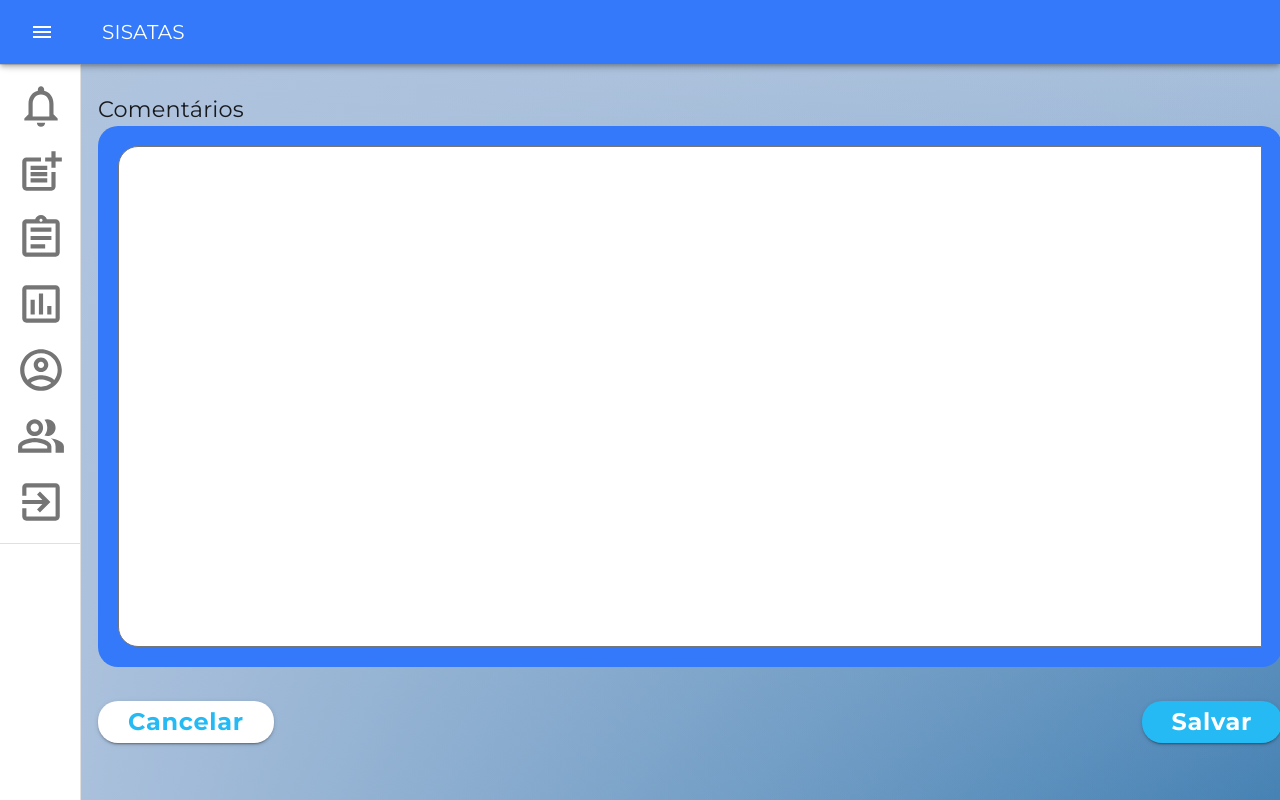
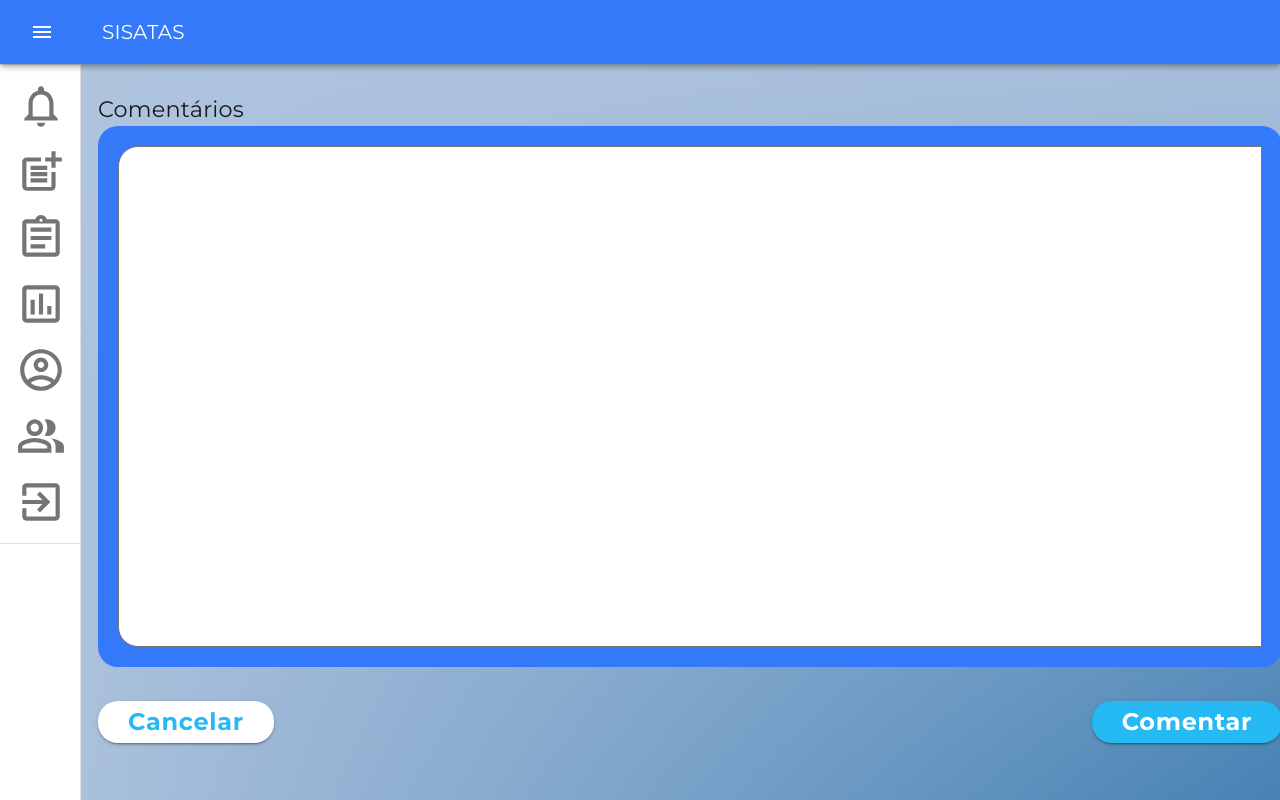
Before and after one commit to BureauTech/ProjectSisatas, a React (Create React App) app in the folder client/: page /revisao-comentarios in a window 1280 px wide. Shown: the top 800 px of the page. Built offline with nearby package versions, Linux system fonts and the light colour scheme.

Commit message:
ajuste nome botao salvar

```diff
--- a/client/src/pages/RevisaoCom/RevisaoCom.js
+++ b/client/src/pages/RevisaoCom/RevisaoCom.js
@@ -66,7 +66,7 @@ const CreateAta = (props) => {
               padding: "0 30px",
             }}
           >
-            Salvar
+            Comentar
           </Button>
         </Grid>
       </form>
```
